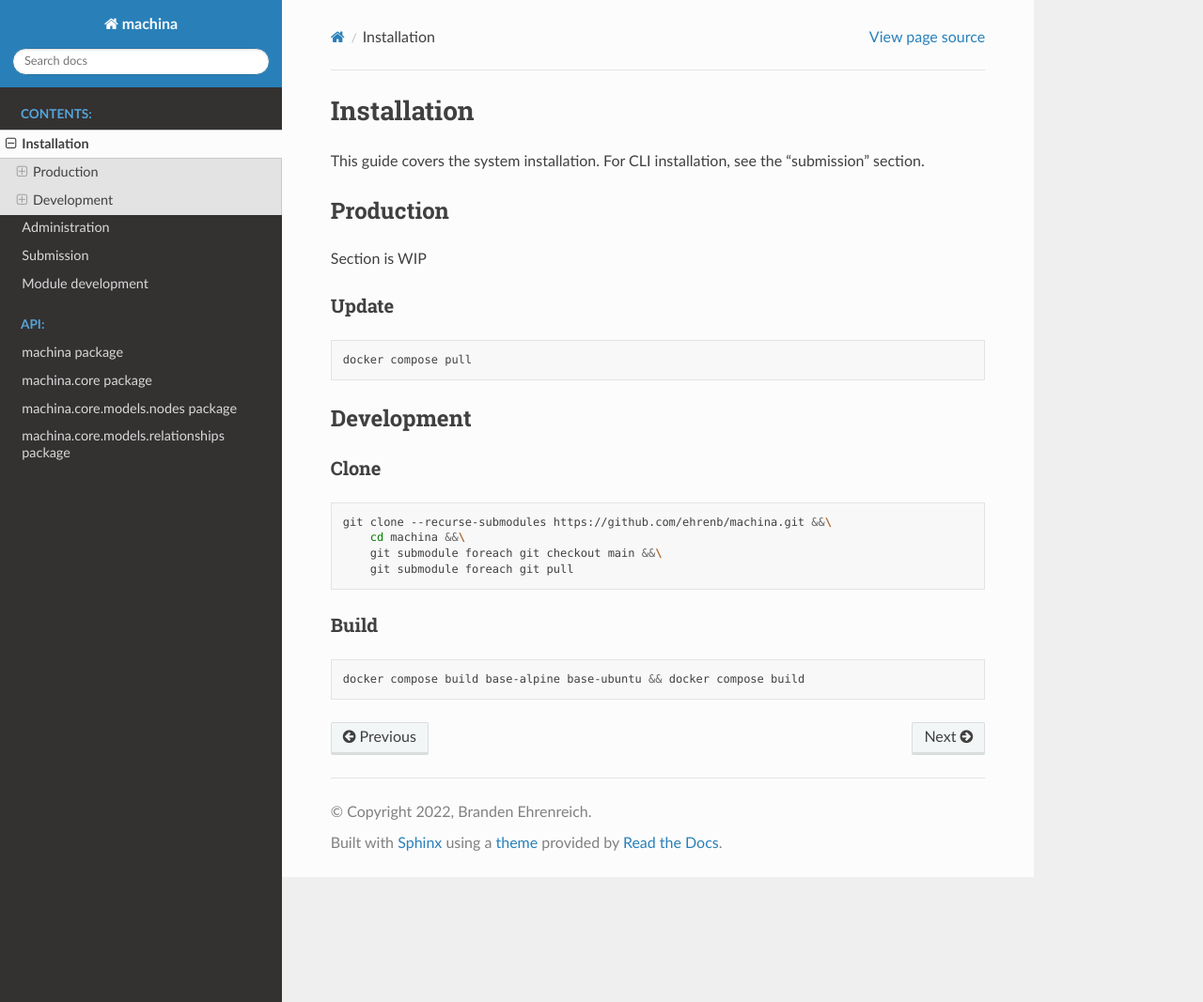
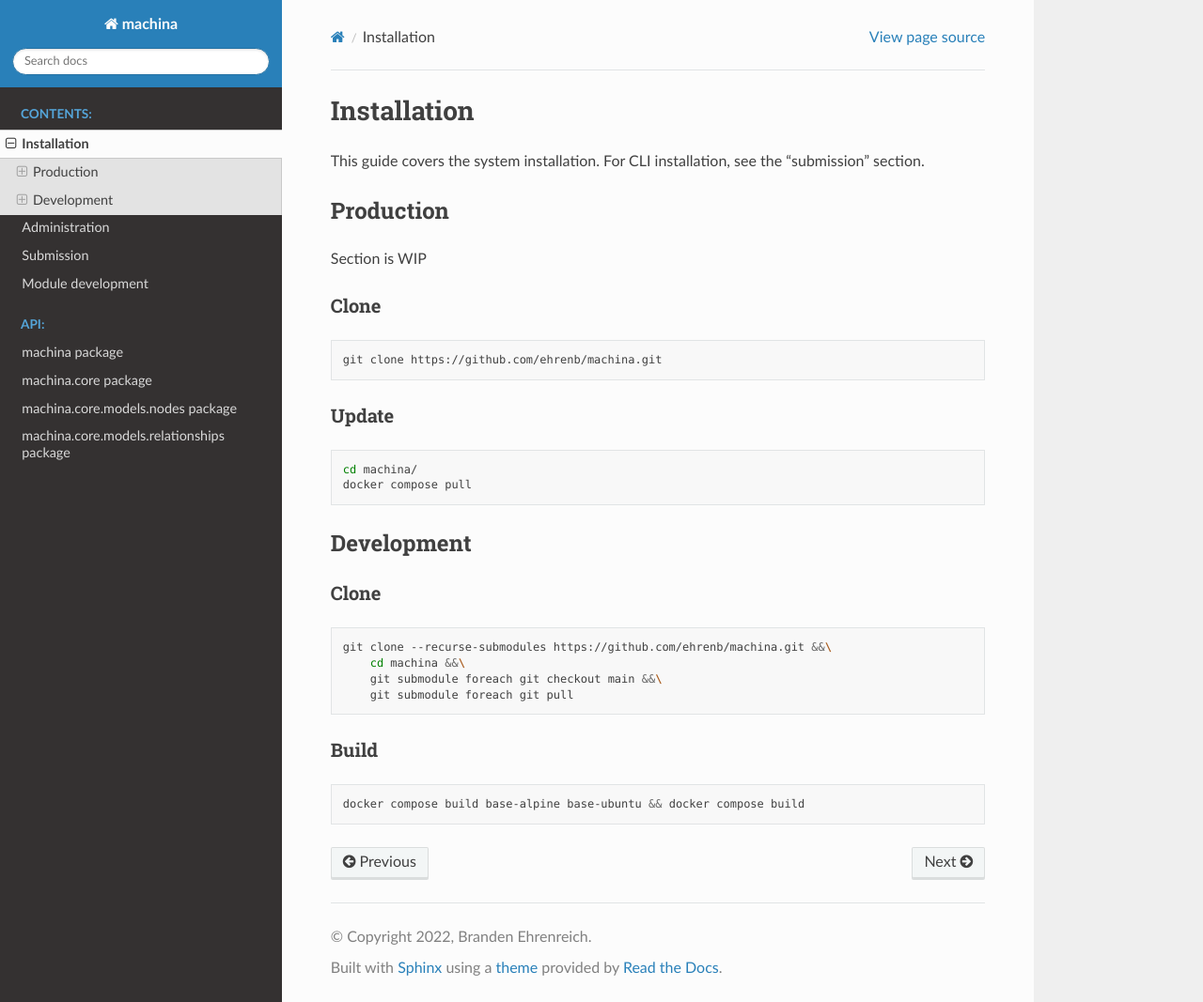
Before and after one commit to ehrenb/machina-docs, a Sphinx documentation site: the page built from docs/source/installation.rst, in a window 1280 px wide and 1067 px high. Shown: the whole window at 94% size. Built offline with Sphinx 7.4.7 and the Read the Docs theme 2.0.0, drawn with Linux system fonts in a browser that asks for light colours.

Commit message:
add clone command to prod

```diff
--- a/docs/source/administration.rst
+++ b/docs/source/administration.rst
@@ -14,6 +14,7 @@ Update
 
 .. code-block:: bash
 
+    cd machina
     docker compose pull
 
 Development
@@ -24,11 +25,11 @@ Update (build)
 
 .. code-block:: bash
 
+    cd machina
     docker compose build base-alpine base-ubuntu && docker compose build
 
 Start
 ++++++++++
-
 
 .. code-block:: bash
 
--- a/docs/source/installation.rst
+++ b/docs/source/installation.rst
@@ -8,11 +8,19 @@ Production
 
 Section is WIP
 
+Clone
+++++++++++
+
+.. code-block:: bash
+
+    git clone https://github.com/ehrenb/machina.git
+
 Update
 ++++++++++
 
 .. code-block:: bash
 
+    cd machina/
     docker compose pull
 
 Development
```
